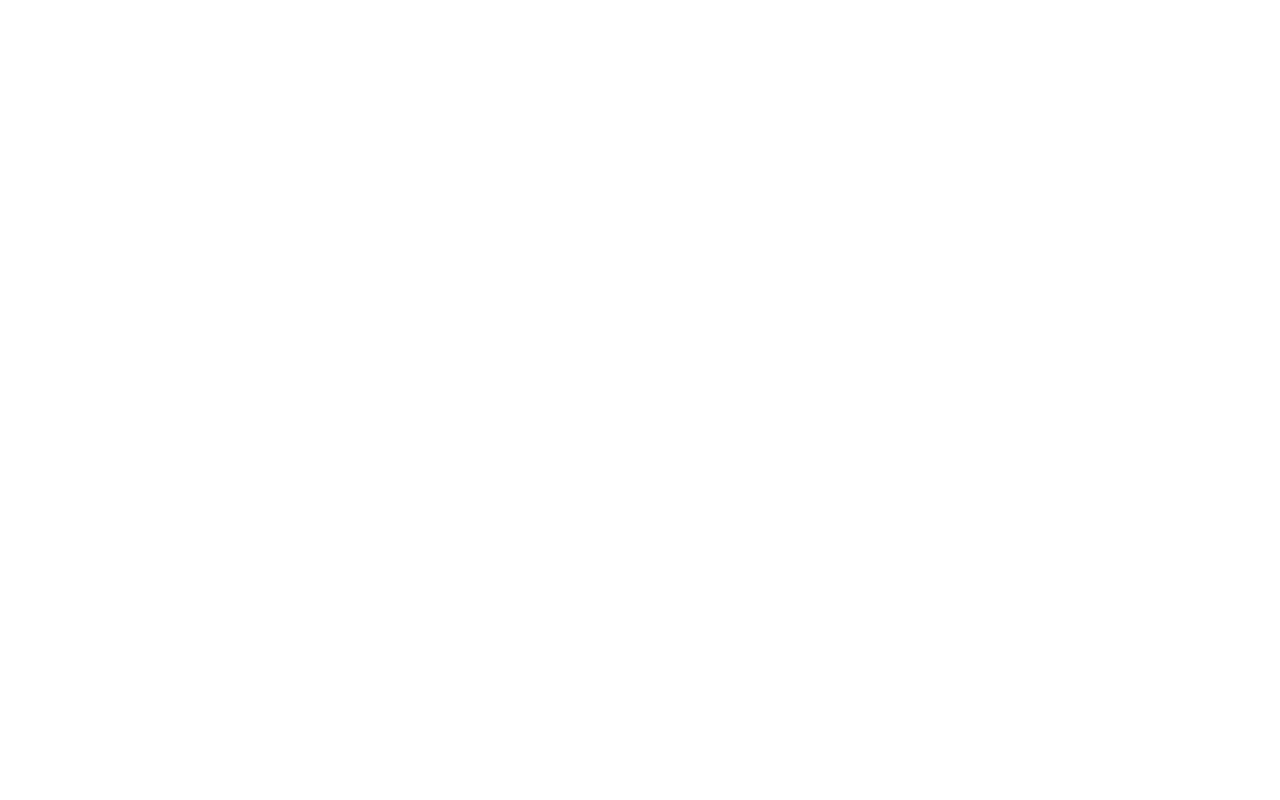
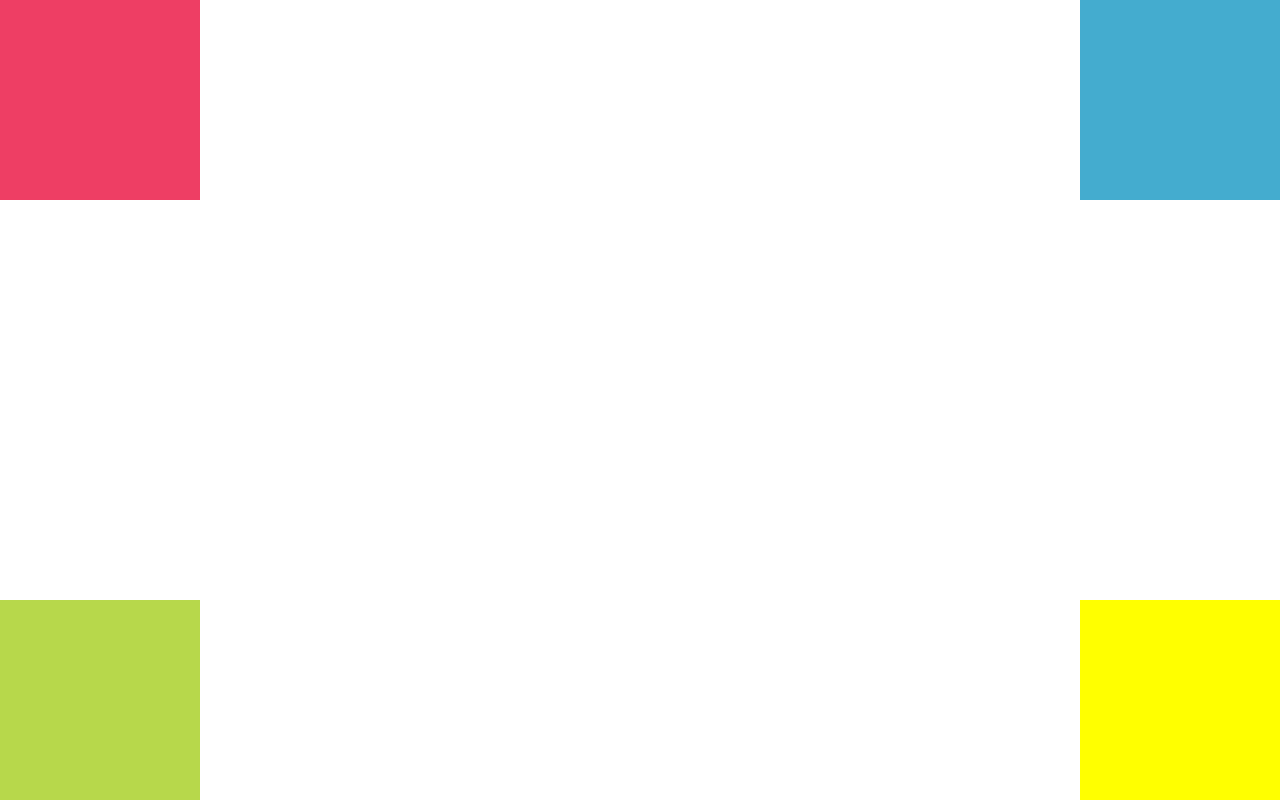
Before and after one commit to Xiovera/Positioning, a plain HTML site: page parte5/index.html in a window 1280 px wide. Drawn offline with Linux system fonts and the light colour scheme.

Commit message:
ejercicio terminado

```diff
--- a/parte1/css/main.css
+++ b/parte1/css/main.css
@@ -1 +1,19 @@
-/* Pon tu código css aqui */
+.caja1{
+	background-color: #ee3e64;
+}
+.caja2{
+	background-color: #44accf;
+
+}
+.caja3{
+	background-color: #b7d84b;
+}
+div{
+	width: 200px;
+	height: 200px;
+	position: static;
+}
+body{
+	margin: 0px;
+	padding: 0px;
+}
--- a/parte2/css/main.css
+++ b/parte2/css/main.css
@@ -1 +1,24 @@
-/* Pon tu código css aqui */
+.caja1{
+	background-color: #ee3e64;
+}
+.caja2{
+	background-color: #44accf;
+
+}
+.caja3{
+	background-color: #b7d84b;
+	position: relative;
+	top:;
+	bottom:20px;
+	left:;
+	right:;
+}
+div{
+	width: 200px;
+	height: 200px;
+	position: relative;
+}
+body{
+	margin: 0px;
+	padding: 0px;
+}
--- a/parte3/css/main.css
+++ b/parte3/css/main.css
@@ -1 +1,25 @@
-/* Pon tu código css aqui */
+.caja1{
+	background-color: #ee3e64;
+}
+.caja2{
+	background-color: #44accf;
+	left:200px;
+
+}
+.caja3{
+	background-color: #b7d84b;
+	position: relative;
+	top:;
+	bottom:20px;
+	left:;
+	right:;
+}
+div{
+	width: 200px;
+	height: 200px;
+	position: relative;
+}
+body{
+	margin: 0px;
+	padding: 0px;
+}/* Pon tu código css aqui */
--- a/parte4/css/main.css
+++ b/parte4/css/main.css
@@ -1 +1,20 @@
-/* Pon tu código css aqui */
+.caja1{
+	background-color: #ee3e64;
+}
+.caja2{
+	background-color: #44accf;
+	left:200px;
+
+}
+.caja3{
+	background-color: #b7d84b;
+	}
+div{
+	width: 200px;
+	height: 200px;
+	position: relative;
+}
+body{
+	margin: 0px;
+	padding: 0px;
+}/* Pon tu código css aqui */
--- a/parte5/css/main.css
+++ b/parte5/css/main.css
@@ -1 +1,28 @@
+div{
+	width: 200px;
+	height: 200px;
+	position: absolute;
+}
+body{
+	margin: 0px;
+	padding: 0px;
+}
+.caja1{
+	background-color: #ee3e64;
+}
+.caja2{
+	background-color: #44accf;
+	right: 0;
+}
+.caja3{
+	background-color: #b7d84b;
+	bottom: 0;
+	left: 0;
+	}
+.caja4{
+	background-color: yellow;
+	bottom: 0;
+	right: 0;
+}
+
 /* Pon tu código css aqui */
--- a/parte5/index.html
+++ b/parte5/index.html
@@ -2,10 +2,13 @@
 <html lang="en">
 <head>
 	<meta charset="UTF-8">
-	<title>Document</title>
-	<!-- Pon tu codigo aqui -->
+	<title>Parte5</title>
+	<link rel="stylesheet" href="css/main.css">
 </head>
 <body>
-	<!-- Pon tu codigo aqui -->
+	<div class="caja1"> </div>
+	<div class="caja2"> </div>
+	<div class="caja3"> </div>
+	<div class="caja4"></div>
 </body>
 </html>
--- a/parte6/css/main.css
+++ b/parte6/css/main.css
@@ -1 +1,23 @@
-/* Pon tu código css aqui */
+div{
+	width: 200px;
+	height: 200px;
+	position: relative;
+}
+body{
+	margin: 0px;
+	padding: 0px;
+}
+.caja1{
+	background-color: #ee3e64;
+}
+.caja2{
+	background-color: #44accf;
+	position: absolute;
+	left: 200px;
+}
+.caja3{
+	background-color: #b7d84b;
+	}
+.caja4{
+	background-color: yellow;
+	}/* Pon tu código css aqui */
```
Also changed, not shown: index.html (+10 -3 lines), parte1/index.html (+5 -3 lines), parte2/index.html (+5 -3 lines), parte3/index.html (+5 -3 lines), parte4/index.html (+6 -3 lines), parte6/index.html (+6 -3 lines).
